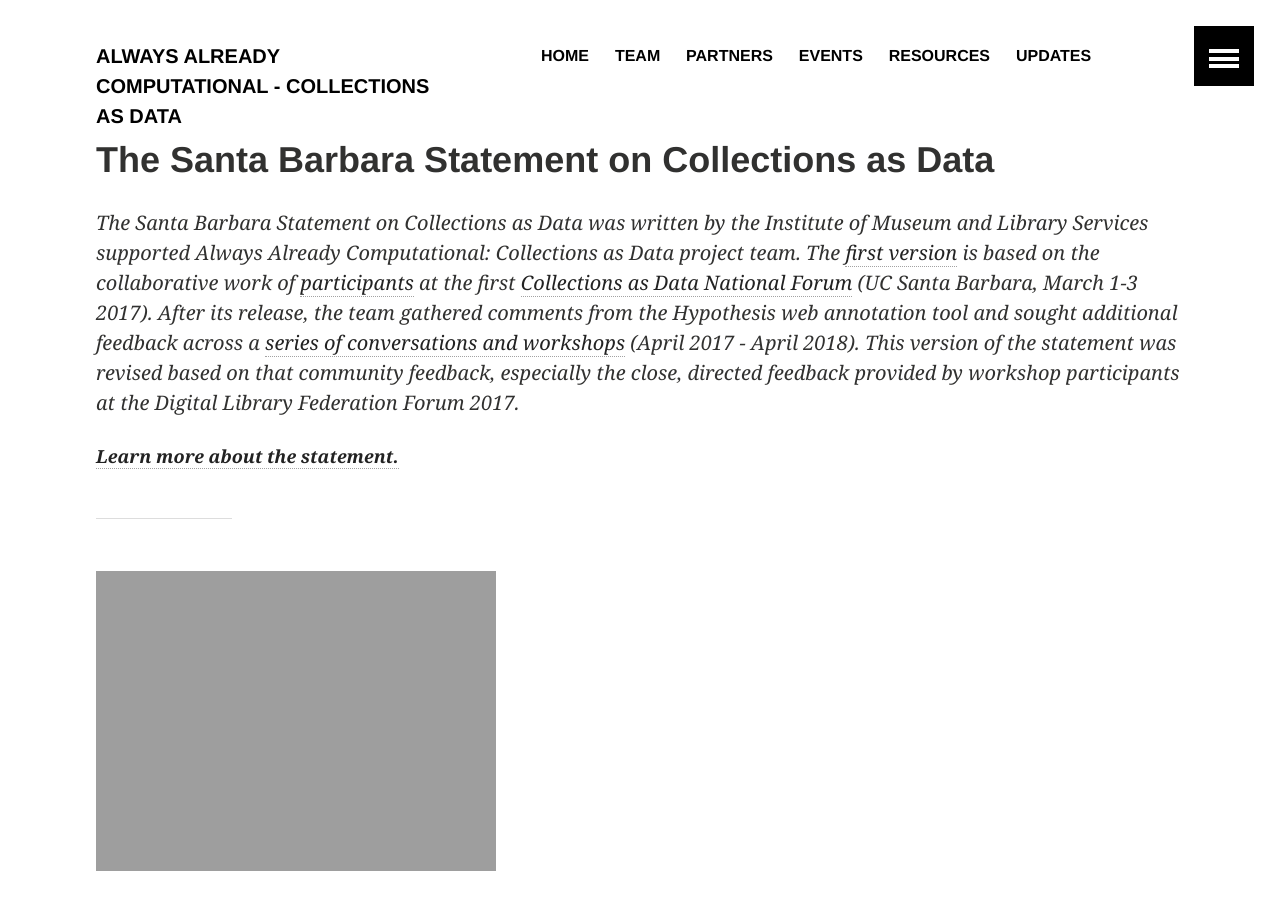
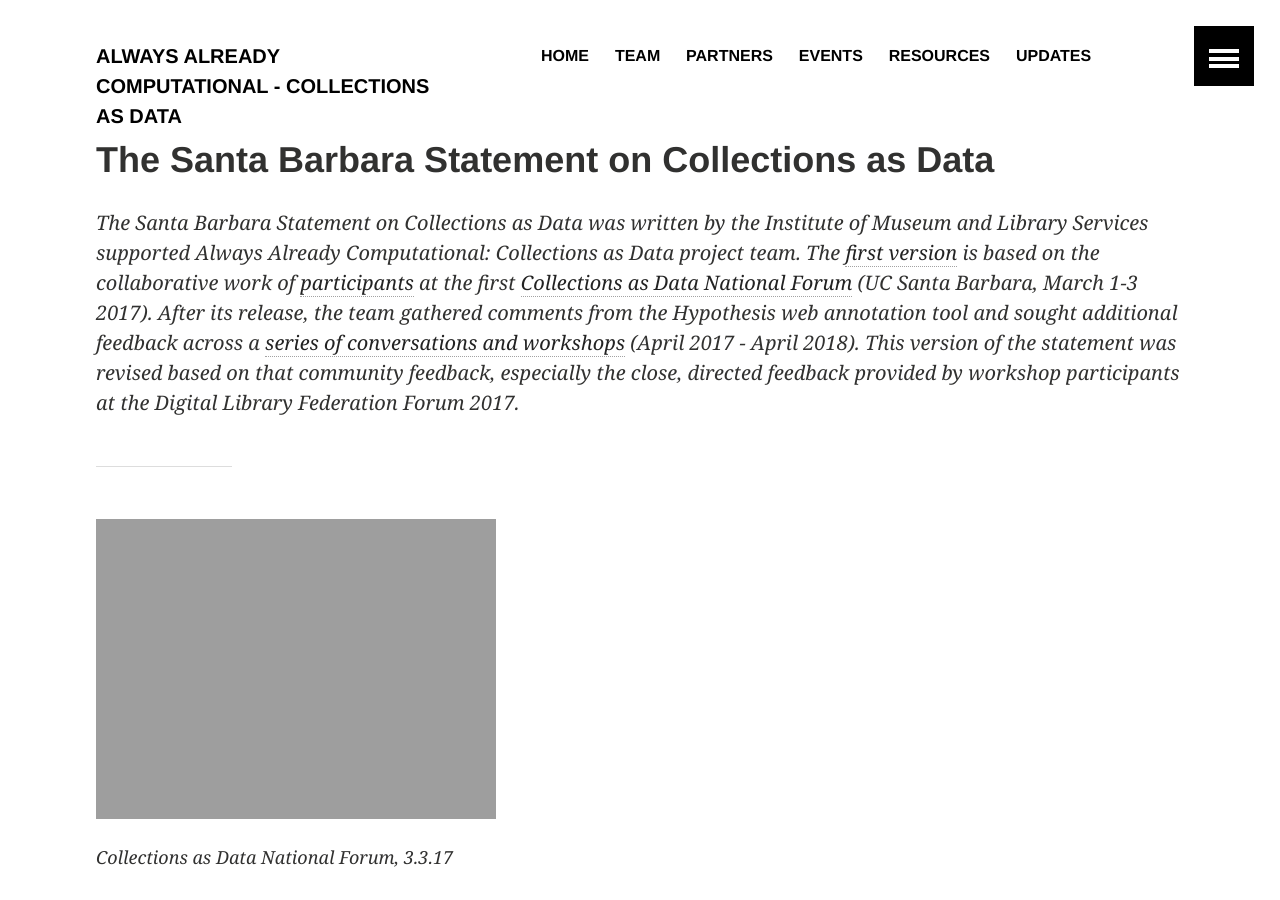
Before and after one commit to collectionsasdata/collectionsasdata.github.io, a Jekyll site: the page built from statement.markdown, in a window 1280 px wide and 900 px high. Built offline with Jekyll 4.4.1, drawn with Linux system fonts in a browser that asks for light colours; a script that is not in the unit is left out.

Commit message:
Update statement.markdown

```diff
--- a/statement.markdown
+++ b/statement.markdown
@@ -4,8 +4,6 @@ title:  "The Santa Barbara Statement on Collections as Data"
 ---
 
 *The Santa Barbara Statement on Collections as Data was written by the Institute of Museum and Library Services supported Always Already Computational: Collections as Data project team. The [first version](https://collectionsasdata.github.io/statementv1/) is based on the collaborative work of [participants](https://collectionsasdata.github.io/partners/) at the first [Collections as Data National Forum](https://collectionsasdata.github.io/nominations/) (UC Santa Barbara, March 1-3 2017). After its release, the team gathered comments from the Hypothesis web annotation tool and sought additional feedback across a [series of conversations and workshops]( https://collectionsasdata.github.io/events/) (April 2017 - April 2018). This version of the statement was revised based on that community feedback, especially the close, directed feedback provided by workshop participants at the Digital Library Federation Forum 2017.*
-
-[***Learn more about the statement.***](https://collectionsasdata.github.io/devstatement/)
 
 ---
 ![](http://collectionsasdata.github.io/affinity.gif)
```
